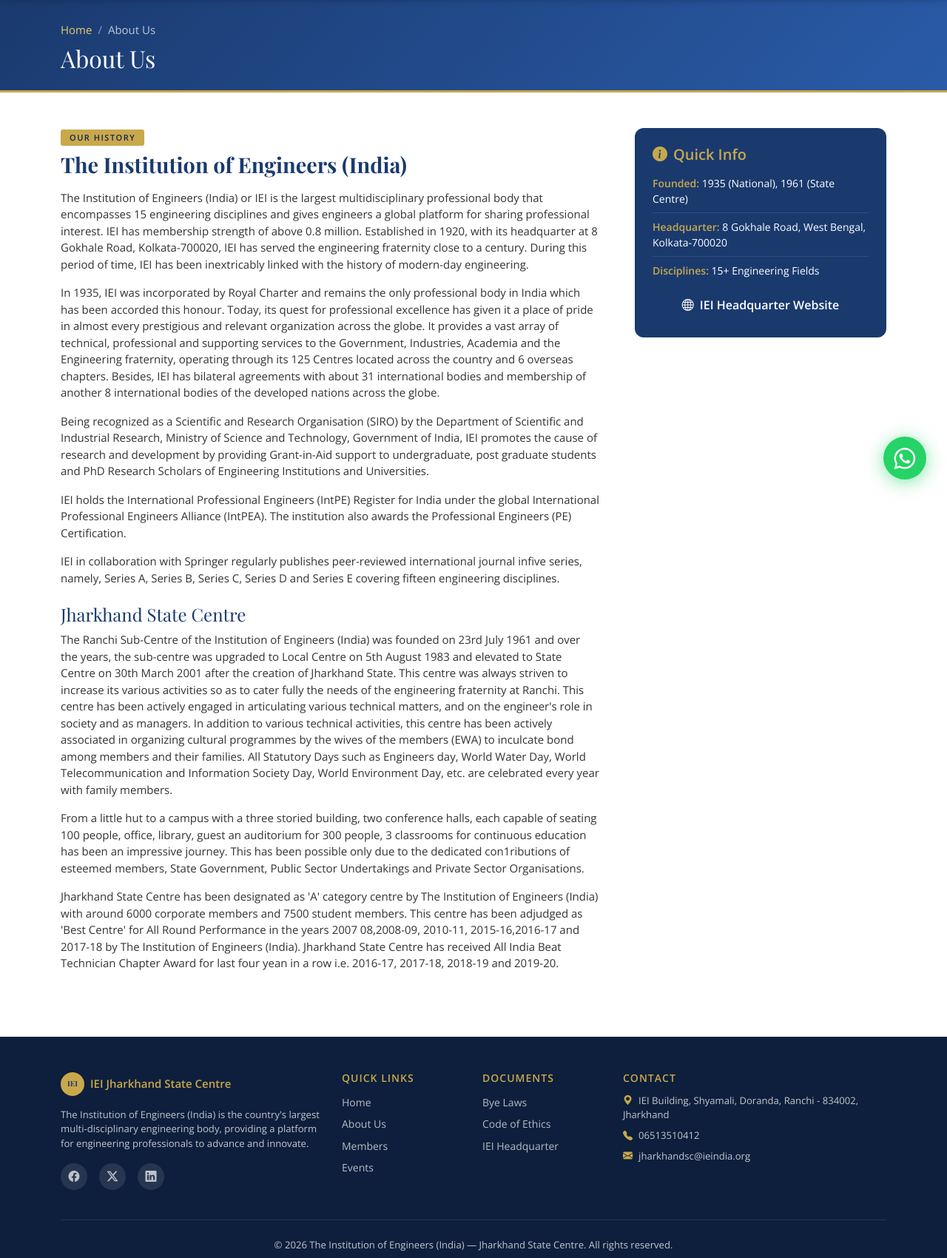
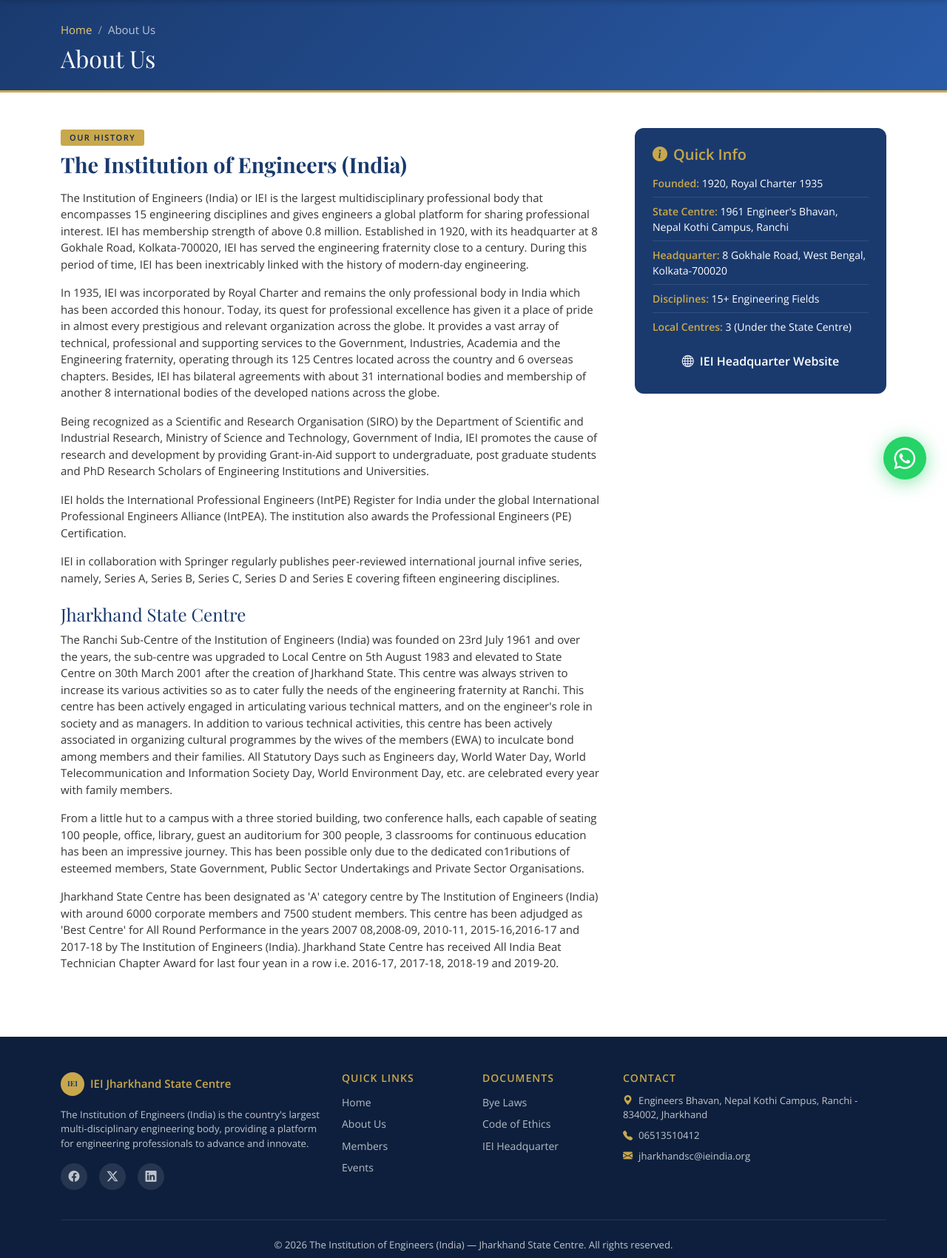
Before and after one commit to niranjan0k/iei-jsc, a Django app: page /about/ in a window 1280 px wide. Shown: the part 124-1824 px from the top of the page at 74% size. Run offline with Django 5.2, Linux system fonts and the light colour scheme.

Commit message:
updated aboutus info

```diff
--- a/website/context_processors.py
+++ b/website/context_processors.py
@@ -4,7 +4,7 @@ def site_settings(request):
         'site_subtitle': 'Jharkhand State Centre, Ranchi',
         'site_phone': '06513510412',
         'site_email': 'jharkhandsc@ieindia.org',
-        'site_address': 'IEI Building, Shyamali, Doranda, Ranchi - 834002, Jharkhand',
+        'site_address': 'Engineer''s Bhavan, Nepal Kothi Campus, Ranchi - 834002, Jharkhand',
         'whatsapp_number': '919430161766',
         'facebook_url': 'https://facebook.com',
         'twitter_url': 'https://twitter.com',
--- a/website/templates/website/about.html
+++ b/website/templates/website/about.html
@@ -99,10 +99,12 @@
         <div class="info-sidebar">
           <h5 class="sidebar-heading"><i class="bi bi-info-circle-fill me-2"></i>Quick Info</h5>
           <ul class="list-unstyled info-list">
-            <li><strong>Founded:</strong> 1935 (National), 1961 (State Centre)</li>
+            <li><strong>Founded:</strong> 1920, Royal Charter 1935 </li>
+            <li><strong>State Centre:</strong> 1961 Engineer's Bhavan, Nepal Kothi Campus, Ranchi</li>
             <li><strong>Headquarter:</strong> 8 Gokhale Road, West Bengal, Kolkata-700020 </li>
             <!-- <li><strong>Members:</strong> 500+ in Jharkhand</li> -->
             <li><strong>Disciplines:</strong> 15+ Engineering Fields</li>
+            <li><strong>Local Centres: </strong> 3 (Under the State Centre)</li>
           </ul>
           <a href="{{ skill_dev_url }}" target="_blank" class="btn btn-navy w-100 mt-2"><i class="bi bi-globe me-2"></i>IEI Headquarter Website</a>
         </div>
```
